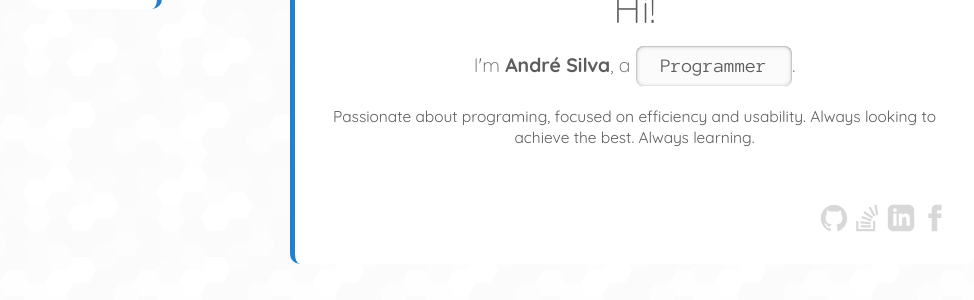
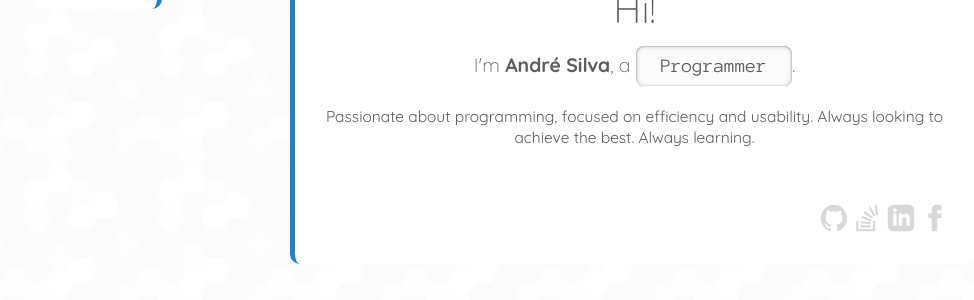
Before and after one commit to Aandree5/Aandree5.github.io, a Jekyll site: the page built from index.html, in a window 1280 px wide. Shown: the part 221-521 px from the top of the page, without its empty margins (8-982 px from the left). Built offline with Jekyll 4.4.1, drawn with Linux system fonts in a browser that asks for light colours.

Commit message:
Fixed typo

```diff
--- a/index.html
+++ b/index.html
@@ -18,7 +18,7 @@ layout: ~
             <h1>Hi!</h1>
             <h3>I'm <b>André Silva</b>, <span id="changingText">a <code style="padding: 10px 25px;">Programmer</code></span>.</h3>
 
-            <p style="font-size: 1.2em;">Passionate about programing, focused on efficiency and usability. Always looking to achieve the best. Always learning.</p>
+            <p style="font-size: 1.2em;">Passionate about programming, focused on efficiency and usability. Always looking to achieve the best. Always learning.</p>
 
             <!-- Social accounts -->
             {% if site.accounts %}
```
